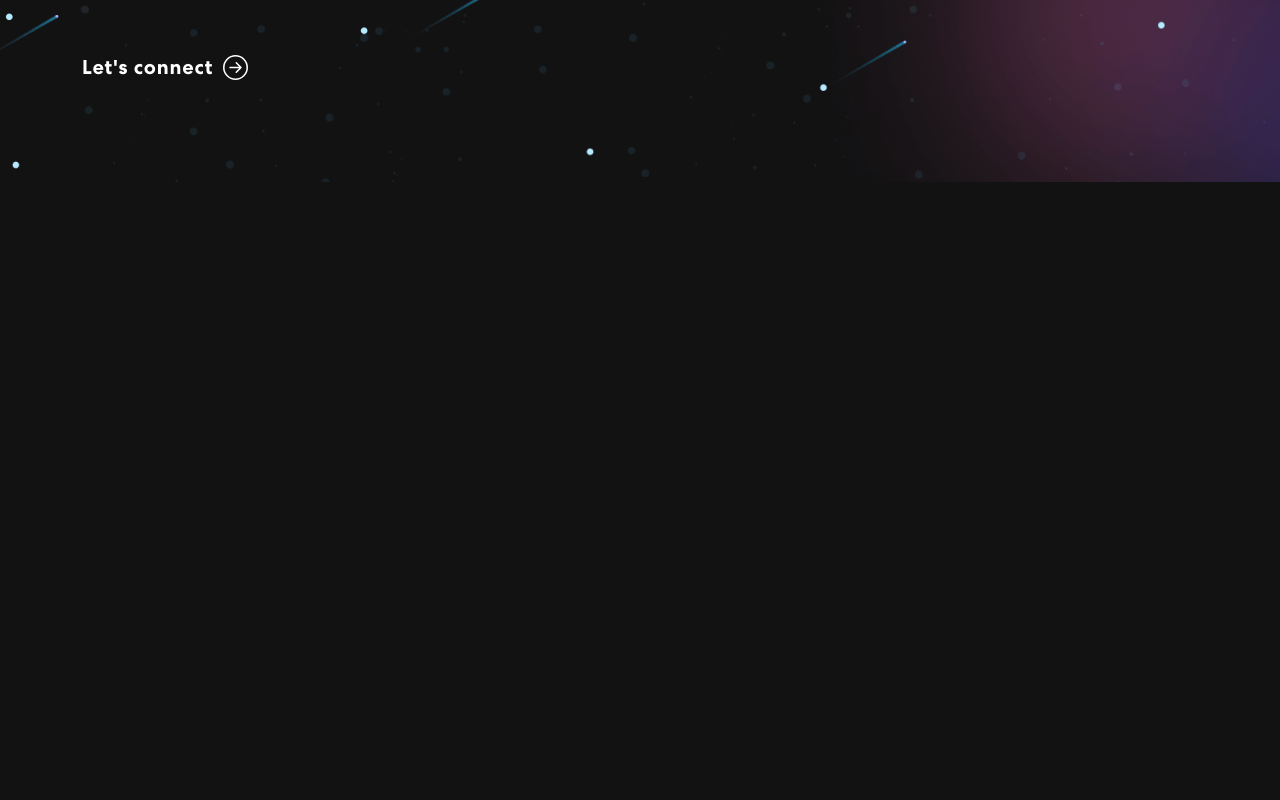
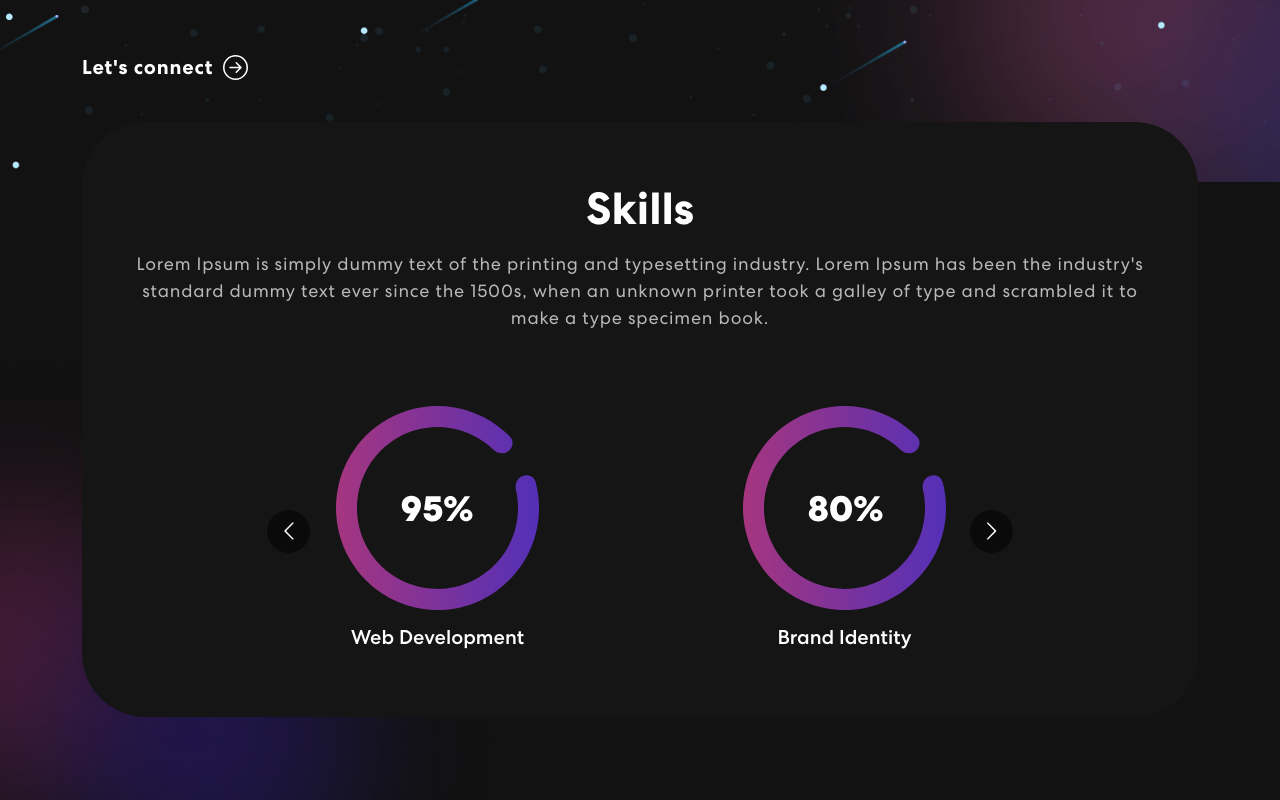
Before and after one commit to harry-jakes3018/personal-portfolio2, a React (Create React App) app: page / in a window 1280 px wide. Shown: the part 720-1520 px from the top of the page. Before the commit the page ends 902 px from the top, so only its background shows below. Built offline with nearby package versions, Linux system fonts and the light colour scheme.

Commit message:
Skills and Slider Section Completed

```diff
--- a/package.json
+++ b/package.json
@@ -11,6 +11,7 @@
     "react-bootstrap": "^2.4.0",
     "react-bootstrap-icons": "^1.8.4",
     "react-dom": "^18.2.0",
+    "react-multi-carousel": "^2.8.2",
     "react-scripts": "5.0.1",
     "web-vitals": "^2.1.4"
   },
--- a/src/App.js
+++ b/src/App.js
@@ -1,12 +1,14 @@
 import NavBar from "./components/NavBar";
 import "bootstrap/dist/css/bootstrap.min.css";
 import Banner from "./components/Banner";
+import Skills from "./components/Skills";
 
 function App() {
     return (
         <div>
             <NavBar />
             <Banner />
+            <Skills />
         </div>
     );
 }
--- /dev/null
+++ b/src/components/Skills.js
@@ -0,0 +1,75 @@
+import { Col, Container, Row } from "react-bootstrap";
+import Carousel from "react-multi-carousel";
+import "react-multi-carousel/lib/styles.css";
+import meter1 from "../assets/img/meter1.svg";
+import meter2 from "../assets/img/meter2.svg";
+import meter3 from "../assets/img/meter3.svg";
+import colorSharp from "../assets/img/color-sharp.png";
+
+function Skills() {
+    const responsive = {
+        superLargeDesktop: {
+            breakpoint: { max: 4000, min: 3000 },
+            items: 5,
+        },
+        desktop: {
+            breakpoint: { max: 3000, min: 1024 },
+            items: 3,
+        },
+        tablet: {
+            breakpoint: { max: 1024, min: 464 },
+            items: 2,
+        },
+        mobile: {
+            breakpoint: { max: 464, min: 0 },
+            items: 1,
+        },
+    };
+
+    return (
+        <section className="skill" id="skills">
+            <Container>
+                <Row>
+                    <Col>
+                        <div className="skill-bx">
+                            <h2>Skills</h2>
+                            <p>
+                                Lorem Ipsum is simply dummy text of the printing
+                                and typesetting industry. Lorem Ipsum has been
+                                the industry's standard dummy text ever since
+                                the 1500s, when an unknown printer took a galley
+                                of type and scrambled it to make a type specimen
+                                book.
+                            </p>
+                            <Carousel
+                                responsive={responsive}
+                                infinite={true}
+                                className="skill-slider"
+                            >
+                                <div className="item">
+                                    <img src={meter1} alt="Image" />
+                                    <h5>Web Development</h5>
+                                </div>
+                                <div className="item">
+                                    <img src={meter2} alt="Image" />
+                                    <h5>Brand Identity</h5>
+                                </div>
+                                <div className="item">
+                                    <img src={meter3} alt="Image" />
+                                    <h5>Logo Design</h5>
+                                </div>
+                                <div className="item">
+                                    <img src={meter1} alt="Image" />
+                                    <h5>Web Development</h5>
+                                </div>
+                            </Carousel>
+                        </div>
+                    </Col>
+                </Row>
+            </Container>
+            <img src={colorSharp} alt="" className="background-image-left" />
+        </section>
+    );
+}
+
+export default Skills;
```
Also changed, not shown: 1 other file (tests, documents, lock files or other folders).
